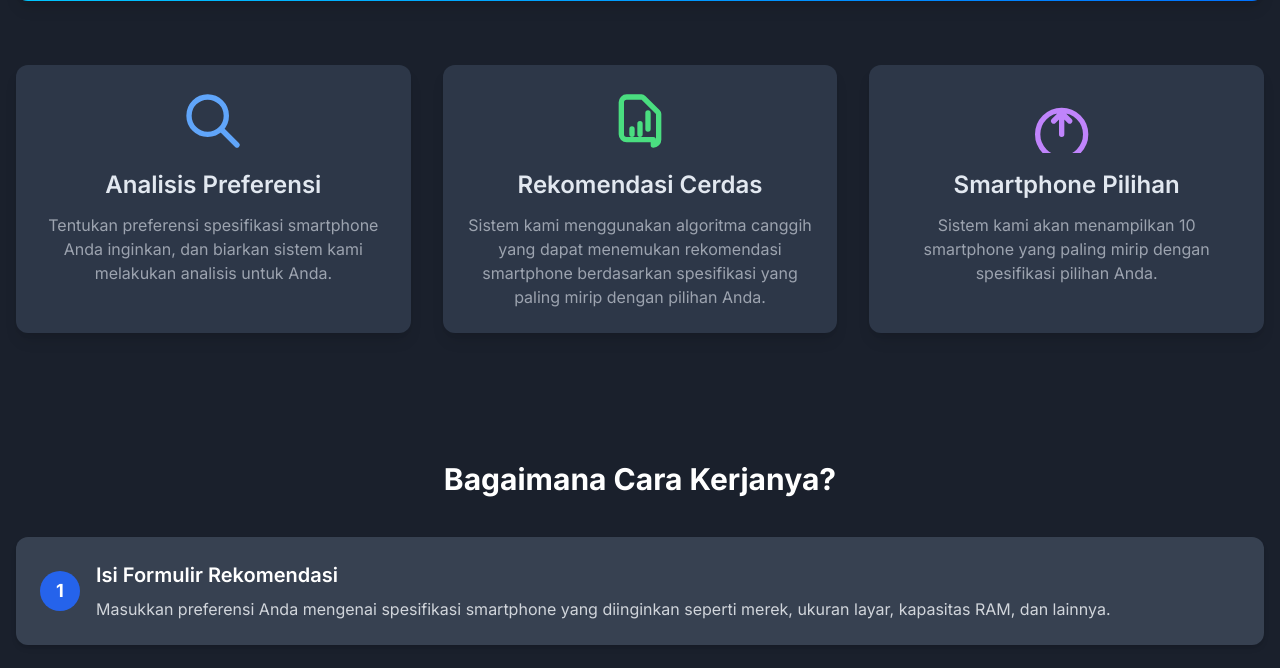
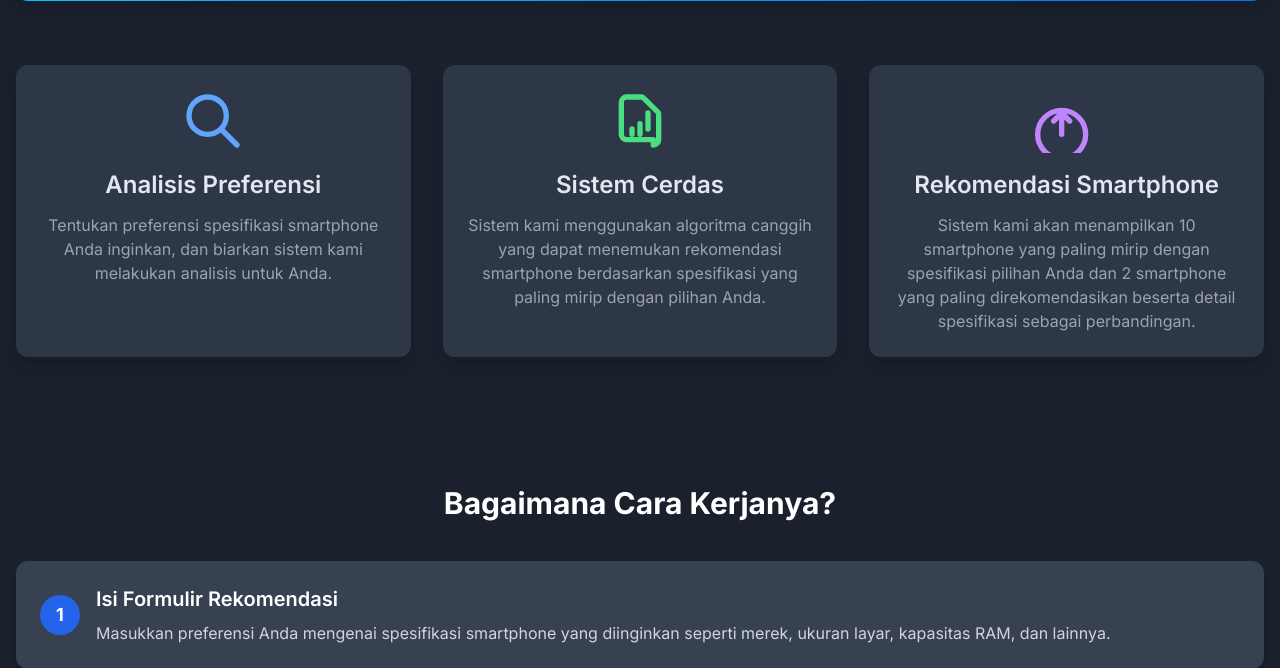
Before and after one commit to ilhamnc/SR-Smartphone, a Flask app: page / in a window 1280 px wide. Shown: the part 447-1115 px from the top of the page. Run offline with Flask 3, Linux system fonts and the light colour scheme; parts of the project's set-up code (start-up, migrations or seed data) failed here and were passed over; some libraries are stand-ins or nearby versions.

Commit message:
Update index.html

```diff
--- a/app/templates/index.html
+++ b/app/templates/index.html
@@ -76,7 +76,7 @@
                         <path stroke-linecap="round" stroke-linejoin="round" d="M9 17v-2m3 2v-4m3 2v-6m2 10H7a2 2 0 01-2-2V5a2 2 0 012-2h5.586a1 1 0 01.707.293l5.414 5.414a1 1 0 01.293.707V19a2 2 0 01-2 2z" />
                     </svg>
                 </div>
-                <h2 class="text-2xl font-semibold mb-3">Rekomendasi Cerdas</h2>
+                <h2 class="text-2xl font-semibold mb-3">Sistem Cerdas</h2>
                 <p class="text-gray-400">
                     Sistem kami menggunakan algoritma canggih yang dapat menemukan rekomendasi smartphone berdasarkan spesifikasi yang paling mirip dengan pilihan Anda.
                 </p>
@@ -89,9 +89,9 @@
                         <path stroke-linecap="round" stroke-linejoin="round" d="M7 12l3-3m0 0l3 3m-3-3v8m0-9a9 9 0 110 18 9 9 0 010-18z" />
                     </svg>
                 </div>
-                <h2 class="text-2xl font-semibold mb-3">Smartphone Pilihan</h2>
+                <h2 class="text-2xl font-semibold mb-3">Rekomendasi Smartphone</h2>
                 <p class="text-gray-400">
-                    Sistem kami akan menampilkan 10 smartphone yang paling mirip dengan spesifikasi pilihan Anda.
+                    Sistem kami akan menampilkan 10 smartphone yang paling mirip dengan spesifikasi pilihan Anda dan 2 smartphone yang paling direkomendasikan beserta detail spesifikasi sebagai perbandingan.
                 </p>
             </div>
         </div>
```
